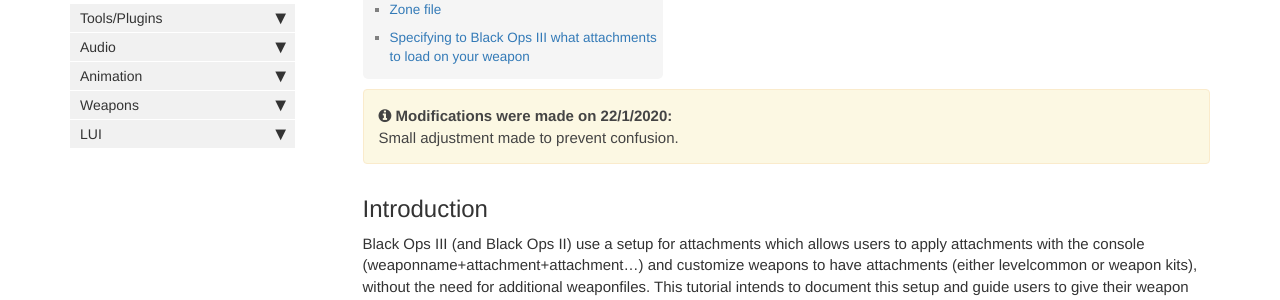
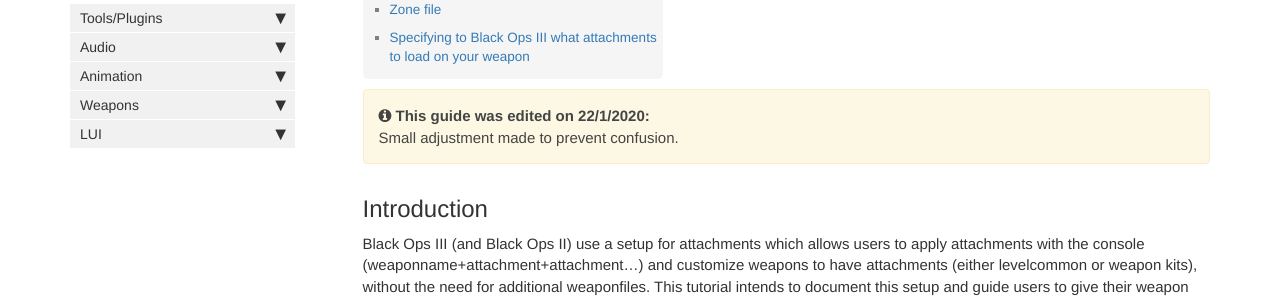
Before and after one commit to Scobalula/wiki, a Jekyll site: the page built from pages/black_ops_3/setting_up_weapon_attachments.md, in a window 1280 px wide and 900 px high, scrolled down 740 px. Shown: the part 153-453 px from the top of the window. Built offline with Jekyll 4.4.1, drawn with Linux system fonts in a browser that asks for light colours; comment, search, counter and statistics services are not loaded.

Commit message:
Update modified.html

```diff
--- a/_includes/custom/modified.html
+++ b/_includes/custom/modified.html
@@ -1 +1 @@
-<div markdown="span" class="alert alert-warning" role="alert"><i class="fa fa-info-circle"></i> <b>Modifications were made on {{include.date}}:</b><br/> {{include.content}}</div>
+<div markdown="span" class="alert alert-warning" role="alert"><i class="fa fa-info-circle"></i> <b>This guide was edited on {{include.date}}:</b><br/> {{include.content}}</div>
```
